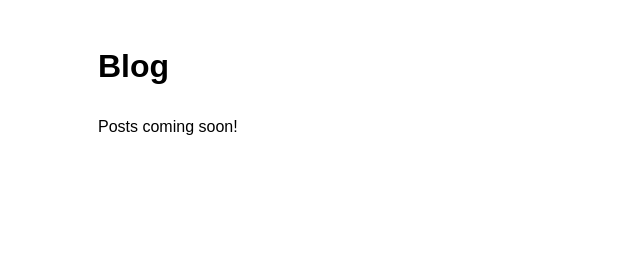
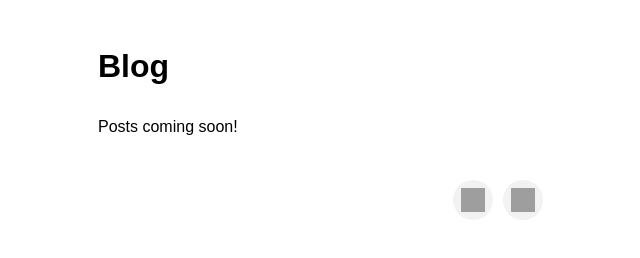
Before and after one commit to JoeMelko/joemelko.github.io, a plain HTML site: page blog.html in a window 1280 px wide. Shown: the whole page, without its empty margins (142-782 px from the left). Drawn offline with Linux system fonts and the light colour scheme; grey boxes are pictures that could not be loaded.

Commit message:
Improve footer formatting

```diff
--- a/blog.html
+++ b/blog.html
@@ -12,10 +12,51 @@ body {
     padding: 20px;
     line-height: 1.6;
 }
+/* footer styles */
+#socials {
+    display: flex;
+    justify-content: center;
+    gap: 10px;
+    margin-top: 40px;
+}
+.social-button {
+    width: 40px;
+    height: 40px;
+    border-radius: 50%;
+    background-color: #f2f2f2;
+    display: flex;
+    align-items: center;
+    justify-content: center;
+}
+.social-button img {
+    width: 24px;
+    height: 24px;
+}
 </style>
 </head>
 <body>
 <h1>Blog</h1>
 <p>Posts coming soon!</p>
+
+<footer>
+    <div id="socials">
+        <a
+            class="social-button"
+            href="https://x.com/joemelko"
+            target="_blank"
+            rel="noopener noreferrer"
+        >
+            <img src="https://cdn.jsdelivr.net/npm/simple-icons@v9/icons/x.svg" alt="X logo" />
+        </a>
+        <a
+            class="social-button"
+            href="https://www.linkedin.com/in/joseph-melkonian-"
+            target="_blank"
+            rel="noopener noreferrer"
+        >
+            <img src="https://cdn.jsdelivr.net/npm/simple-icons@v9/icons/linkedin.svg" alt="LinkedIn logo" />
+        </a>
+    </div>
+</footer>
 </body>
 </html>
```
Also changed, not shown: index.html (+12 -2 lines).
